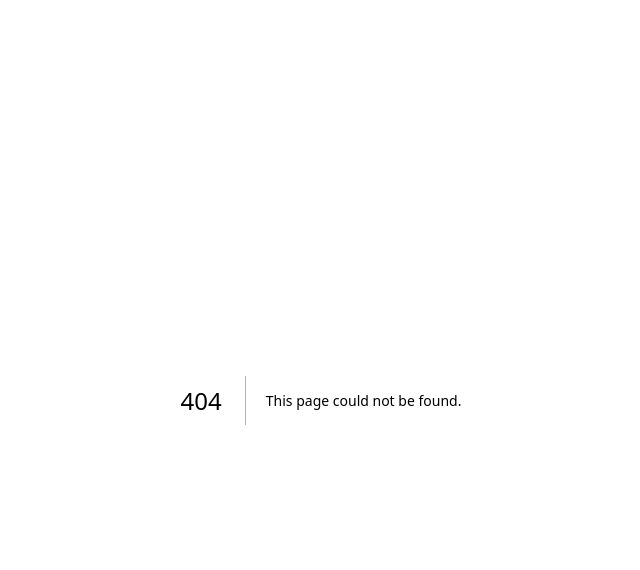
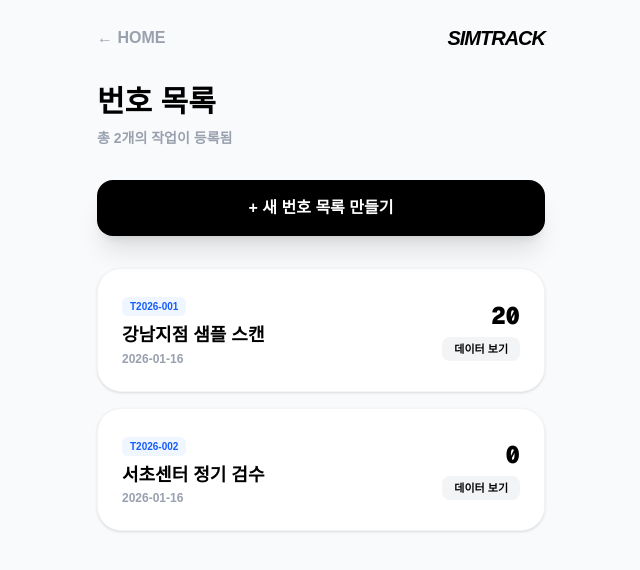
Before and after one commit to 2-phones/simtrack, a Next.js app: page /numberlist in a window 1280 px wide. Before the commit this address had no page. Shown: the top 570 px of the page, without its empty margins (319-959 px from the left). Built offline with nearby package versions, Linux system fonts and the light colour scheme.

Commit message:
refactor: 프로젝트 폴더 구조 정리 및 파일 위치 변경

```diff
--- /dev/null
+++ b/app/(pages)/numberlist/page.tsx
@@ -0,0 +1,123 @@
+'use client';
+
+import { useState } from 'react';
+import Link from 'next/link';
+// 분리한 인터페이스 불러오기
+import { NumberListGroup } from '@/types';
+
+export default function NumberListPage() {
+  const [isModalOpen, setIsModalOpen] = useState(false);
+  const [groups, setGroups] = useState<NumberListGroup[]>([
+    { id: 'T2026-001', title: '강남지점 샘플 스캔', count: 20, date: '2026-01-16' },
+    { id: 'T2026-002', title: '서초센터 정기 검수', count: 0, date: '2026-01-16' },
+  ]);
+
+  // 새로운 리스트 추가 처리
+  const handleAddList = (e: React.FormEvent<HTMLFormElement>) => {
+    e.preventDefault();
+    const formData = new FormData(e.currentTarget);
+    const id = formData.get('testId') as string;
+    const title = formData.get('testTitle') as string;
+
+    const newList: NumberListGroup = {
+      id,
+      title,
+      count: 0,
+      date: new Date().toISOString().split('T')[0],
+    };
+
+    setGroups([newList, ...groups]);
+    setIsModalOpen(false);
+  };
+
+  return (
+    <div className="min-h-screen bg-gray-50 p-6 text-black">
+      <div className="max-w-md mx-auto">
+        <header className="flex justify-between items-center mb-8">
+          <Link href="/" className="text-gray-400 font-bold hover:text-black transition-colors">← HOME</Link>
+          <h1 className="text-xl font-black italic tracking-tighter">SIMTRACK</h1>
+        </header>
+
+        <div className="mb-8">
+          <h2 className="text-3xl font-black mb-2">번호 목록</h2>
+          <p className="text-gray-400 text-sm font-bold">총 {groups.length}개의 작업이 등록됨</p>
+        </div>
+
+        <button
+          onClick={() => setIsModalOpen(true)}
+          className="w-full bg-black text-white py-4 rounded-2xl font-bold shadow-xl active:scale-95 transition-all mb-8"
+        >
+          + 새 번호 목록 만들기
+        </button>
+
+        {/* 목록 리스트 */}
+        <div className="space-y-4">
+          {groups.map((group) => (
+            <div key={group.id} className="bg-white p-6 rounded-3xl border border-gray-100 shadow-sm flex justify-between items-center">
+              <div className="flex-1">
+                <span className="text-[10px] font-black text-blue-600 bg-blue-50 px-2 py-0.5 rounded-md uppercase mb-2 inline-block">
+                  {group.id}
+                </span>
+                <h3 className="font-bold text-lg leading-tight">{group.title}</h3>
+                <p className="text-xs text-gray-400 mt-1 font-bold">{group.date}</p>
+              </div>
+              <div className="text-right ml-4">
+                <p className="text-2xl font-mono font-black mb-1">{group.count}</p>
+                <Link
+                  href={`/dashboard?id=${group.id}`}
+                  className="text-[11px] font-black bg-gray-100 px-3 py-1.5 rounded-lg hover:bg-gray-200 transition-colors"
+                >
+                  데이터 보기
+                </Link>
+              </div>
+            </div>
+          ))}
+        </div>
+      </div>
+
+      {/* 새 목록 생성 모달(팝업) */}
+      {isModalOpen && (
+        <div className="fixed inset-0 bg-black/60 backdrop-blur-sm flex items-end sm:items-center justify-center z-50 p-4">
+          <div className="bg-white w-full max-w-sm rounded-[2.5rem] p-8 shadow-2xl animate-in fade-in slide-in-from-bottom-8 duration-300">
+            <h3 className="text-2xl font-black mb-6">새 작업 등록</h3>
+            <form onSubmit={handleAddList} className="space-y-4">
+              <div>
+                <label className="text-[10px] font-black text-gray-400 uppercase ml-1">시험번호 (ID)</label>
+                <input
+                  name="testId"
+                  required
+                  placeholder="예: TEST-001"
+                  className="w-full bg-gray-100 border-none rounded-2xl p-4 mt-1 font-bold focus:ring-2 focus:ring-black outline-none transition-all"
+                />
+              </div>
+              <div>
+                <label className="text-[10px] font-black text-gray-400 uppercase ml-1">작업 명칭 (Title)</label>
+                <input
+                  name="testTitle"
+                  required
+                  placeholder="예: 강남지점 1차 검수"
+                  className="w-full bg-gray-100 border-none rounded-2xl p-4 mt-1 font-bold focus:ring-2 focus:ring-black outline-none transition-all"
+                />
+              </div>
+              <div className="flex gap-3 pt-4">
+                <button
+                  type="button"
+                  onClick={() => setIsModalOpen(false)}
+                  className="flex-1 py-4 font-bold text-gray-400 hover:text-black transition-colors"
+                >
+                  취소
+                </button>
+                <button
+                  type="submit"
+                  className="flex-[2] bg-blue-600 text-white py-4 rounded-2xl font-bold shadow-lg shadow-blue-100 active:scale-95 transition-all"
+                >
+                  생성하기
+                </button>
+              </div>
+            </form>
+          </div>
+        </div>
+      )}
+    </div>
+  );
+}
```
